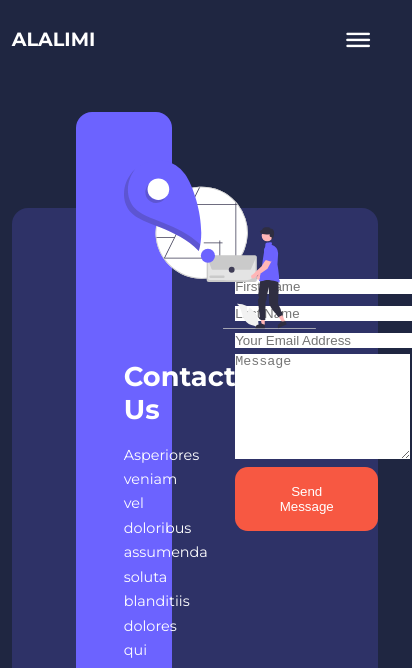
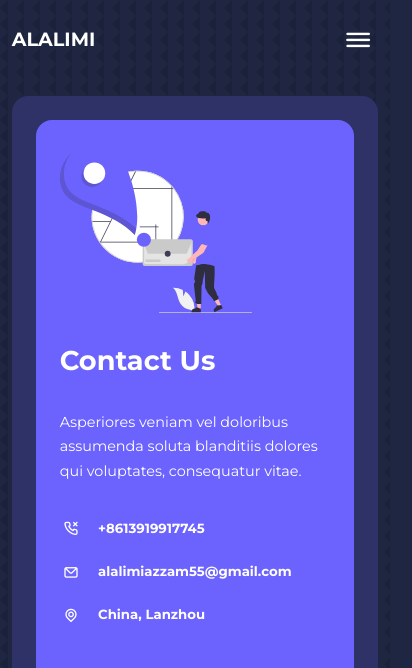
Before and after one commit to AZZAM55/Education-School-Web, a plain HTML site: page contact.html in a window 390 px wide. Shown: the top 668 px of the page, 412 px wide, since content can reach past the window. Drawn offline with nearby package versions, Linux system fonts and the light colour scheme.

Commit message:
new update

```diff
--- a/CSS/contact.css
+++ b/CSS/contact.css
@@ -11,7 +11,7 @@
 
 /*============================== ASIDE ================================*/
 .contact_aside {
-    background: var(--color-primary);
+    background-color: var(--color-primary);
     padding: 3rem;
     border-radius: 1rem;
     position: relative;
@@ -22,9 +22,10 @@
     width: 12rem;
     margin-bottom: 2rem;
 }
+
 .contact_aside h2 {
     text-align: left;
-    margin-bottom: 1rem;
+    margin-bottom: 2rem;
 }
 
 .contact_aside p {
@@ -34,25 +35,107 @@
 
 .contact_details li {
     display: flex;
+    align-items: center;
     gap: 1rem;
-    align-items: center;
     margin-bottom: 1rem;
 }
 
-.contact_socials {
+.contact_socials  {
     display: flex;
     gap: 0.8rem;
     margin-top: 3rem;
 }
 
 .contact_socials a {
-    background: var(--color-bg2);
-    padding: 0.5rem;
+    background-color: var(--color-bg2);
+    padding: .5rem;
+    font-size: 0.9rem;
     border-radius: 50%;
-    font-size: 0.9rem;
     transition: var(--transition);
 }
 
 .contact_socials a:hover {
     background: transparent;
 }
+
+/*============================== END ASIDE ================================*/
+
+
+/*============================== FORM ================================*/
+.contact_form {
+    display: flex;
+    flex-direction: column;
+    gap: 1.2rem;margin-right: 4rem;
+}
+
+.from_name {
+    display: flex;
+    gap: 1.2rem;
+}
+
+.from_name input[type="text"] {
+    width: 50%;
+}
+
+
+input,
+textarea {
+    padding: 1rem;
+    background: var(--color-bg);
+    color: var(--color-white);
+    width: 100%;
+    border-radius: .5rem;
+}
+
+.contact_form .btn {
+    margin-top: 1rem;
+    width: max-content;
+    cursor: pointer;
+}
+
+/*============================== END FORM ================================*/
+
+/*==================== START MEDIA QUERIES (TABLETS) =======================*/
+@media screen and (max-width: 1024px){
+    .contact_container {
+        gap: 1.5rem;
+        margin-top: 3rem;
+        height: auto;
+        padding: 1.5rem;
+    }
+
+    .contact_aside {
+        width: auto;
+        padding: 1.5rem;
+        bottom: 0;
+    }
+
+    .contact_form {
+        align-self: center;
+        margin-right: 1.5rem;
+    }
+}
+/*==================== END MEDIA QUERIES (TABLETS) =======================*/
+
+
+/*==================== START MEDIA QUERIES (PHONE) =======================*/
+
+@media screen and (max-width: 600px) {
+    .contact_container {
+        grid-template-columns: 1fr;
+        gap: 3rem;
+        margin-top: 0;
+    }
+
+    .contact_form {
+        margin: 0 1.5rem 3rem;
+    }
+
+    .from_name {
+        flex-direction: column;
+    }
+
+    .from_name input[type="text"] {
+        width: 100%;
+    }
+}
--- a/contact.html
+++ b/contact.html
@@ -14,6 +14,11 @@
     <link rel="stylesheet" href="CSS/style.css">
     <link rel="stylesheet" href="CSS/contact.css">
 
+    <style>
+        body {
+            background-image: url("./images/bg-texture.png") ;
+        }
+    </style>
 </head>
 <body>
 
@@ -76,7 +81,7 @@
             </ul>
         </aside>
 
-        <form>
+        <form class="contact_form">
             <div class="from_name">
                 <input type="text" name="First Name" placeholder="First Name" required>
                 <input type="text" name="Last Name" placeholder="Last Name" required>
```
Also changed, not shown: about.html (+5 -0 lines), courses.html (+4 -0 lines), index.html (+5 -0 lines).
